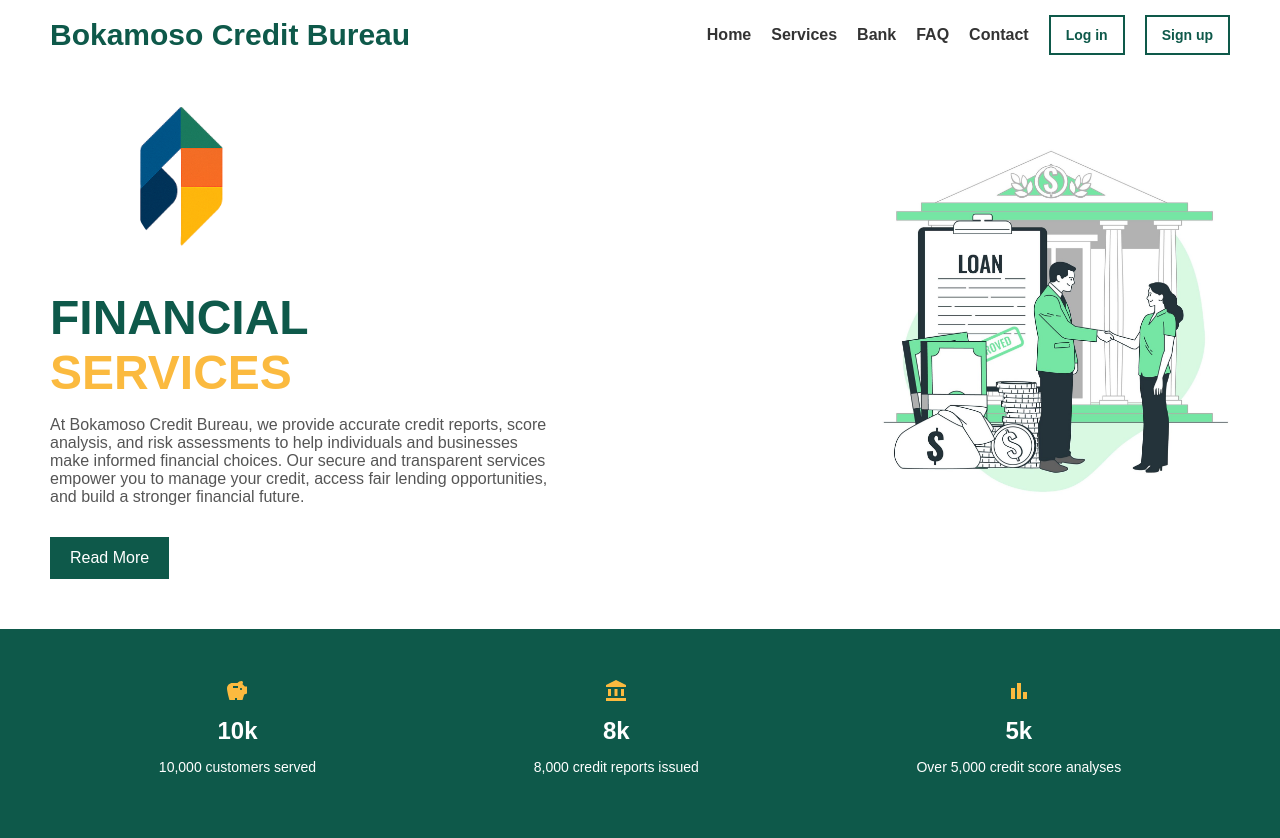
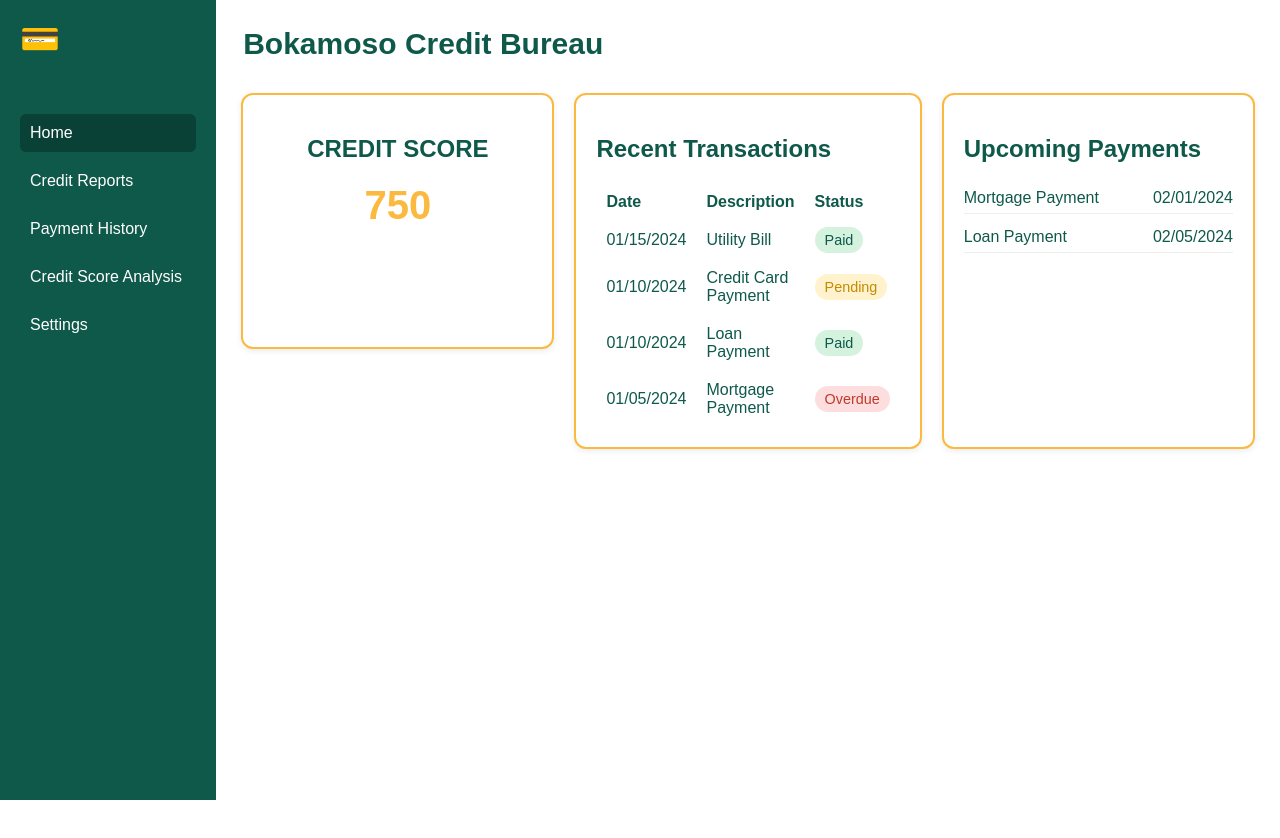
Before and after one commit to Thabo-Tlou/CREDIT-BUREAU-SYSTEM-GROUP-ASSIGNMENT, a React (Vite) app in the folder Credit-Bureau/: page / in a window 1280 px wide. After the commit the page ends 800 px from the top, so only its background shows below. Built offline with nearby package versions, Linux system fonts and the light colour scheme.

Commit message:
dashboard

```diff
--- a/Credit-Bureau/src/App.jsx
+++ b/Credit-Bureau/src/App.jsx
@@ -15,8 +15,8 @@ function App() {
       <Routes>
         <Route path="/ss" element={<Sign_up />} />{" "}
         {/* Adjusted to be the root */}
-        <Route path="/" element={<HomePage />} />{" "}
-        <Route path="/dashboard" element={<Dashboard />} />{" "}
+        <Route path="/homepage" element={<HomePage />} />{" "}
+        <Route path="/" element={<Dashboard />} />{" "}
         <Route path="/reports" element={<Reports />} />
         <Route path="/users" element={<Users />} />
         <Route path="/settings" element={<Settings />} />
--- a/Credit-Bureau/src/pages/Dashboard.jsx
+++ b/Credit-Bureau/src/pages/Dashboard.jsx
@@ -1,158 +1,75 @@
-import React from "react";
-import { Link } from "react-router-dom";
-import {
-  PieChart,
-  Pie,
-  Cell,
-  Tooltip,
-  ResponsiveContainer,
-  LineChart,
-  Line,
-  XAxis,
-  YAxis,
-  CartesianGrid,
-  Legend,
-} from "recharts";
-import "../styles/dashboard.css";
+import React from 'react';
+import '../styles/dashboard.css';
 
-const userStats = [
-  { name: "Excellent", value: 40, color: "#4CAF50" },
-  { name: "Good", value: 30, color: "#2196F3" },
-  { name: "Fair", value: 20, color: "#FFC107" },
-  { name: "Poor", value: 10, color: "#F44336" },
-];
+const LoanDashboard = () => {
+  const transactions = [
+    { date: '01/15/2024', description: 'Utility Bill', status: 'Paid' },
+    { date: '01/10/2024', description: 'Credit Card Payment', status: 'Pending' },
+    { date: '01/10/2024', description: 'Loan Payment', status: 'Paid' },
+    { date: '01/05/2024', description: 'Mortgage Payment', status: 'Overdue' },
+  ];
 
-const scoreTrends = [
-  { month: "Jan", score: 720 },
-  { month: "Feb", score: 690 },
-  { month: "Mar", score: 730 },
-  { month: "Apr", score: 710 },
-  { month: "May", score: 740 },
-  { month: "Jun", score: 750 },
-];
+  const upcomingPayments = [
+    { description: 'Mortgage Payment', dueDate: '02/01/2024' },
+    { description: 'Loan Payment', dueDate: '02/05/2024' },
+  ];
 
-// Imaginary user loan and payment transactions
-const userTransactions = [
-  {
-    user: "John Doe",
-    loanAmount: "$5,000",
-    lastPayment: "$1,000",
-    dueDate: "2025-04-01",
-  },
-  {
-    user: "Jane Smith",
-    loanAmount: "$3,500",
-    lastPayment: "$500",
-    dueDate: "2025-03-15",
-  },
-  {
-    user: "Samuel Lee",
-    loanAmount: "$7,000",
-    lastPayment: "$1,200",
-    dueDate: "2025-04-10",
-  },
-  {
-    user: "Emily Davis",
-    loanAmount: "$2,000",
-    lastPayment: "$200",
-    dueDate: "2025-05-01",
-  },
-];
-
-const Dashboard = () => {
   return (
-    <div className="dashboard">
+    <div className="dashboard-wrapper">
       <aside className="sidebar">
-        <h2>Bokamoso Credit Bureau</h2>
-        <ul>
-          <li>
-            <Link to="/">Dashboard</Link>
-          </li>
-          <li>
-            <Link to="/reports">Reports</Link>
-          </li>
-          <li>
-            <Link to="/users">Users</Link>
-          </li>
-          <li>
-            <Link to="/settings">Settings</Link>
-          </li>
-          <li>
-            <Link to="/">Logout</Link>
-          </li>
-        </ul>
+        <div className="logo">💳</div>
+        <nav>
+          <ul>
+            <li className="active">Home</li>
+            <li>Credit Reports</li>
+            <li>Payment History</li>
+            <li>Credit Score Analysis</li>
+            <li>Settings</li>
+          </ul>
+        </nav>
       </aside>
 
-      <main className="main-content">
-        <div className="overview">
-          <div className="card">
-            <h3>Total Users</h3>
-            <p>5,000</p>
-          </div>
-          <div className="card">
-            <h3>Total Reports Generated</h3>
-            <p>1,200</p>
-          </div>
-          <div className="card">
-            <h3>Average Credit Score</h3>
-            <p>720</p>
-          </div>
-        </div>
+      <main className="dashboard-main">
+        <header className="dashboard-header">
+          <h1 className = "BB">Bokamoso Credit Bureau</h1>
+        </header>
 
-        <div className="charts">
-          <div className="chart-card">
-            <h3>User Credit Score Distribution</h3>
-            <ResponsiveContainer width="100%" height={300}>
-              <PieChart>
-                <Pie
-                  data={userStats}
-                  dataKey="value"
-                  nameKey="name"
-                  outerRadius={100}
-                  innerRadius={50}
-                  paddingAngle={5}
-                >
-                  {userStats.map((entry, index) => (
-                    <Cell key={`cell-${index}`} fill={entry.color} />
-                  ))}
-                </Pie>
-                <Tooltip />
-              </PieChart>
-            </ResponsiveContainer>
+        <div className="dashboard-grid">
+          <div className="credit-score-card">
+            <h2>CREDIT SCORE</h2>
+            <div className="score-value">750</div>
           </div>
 
-          <div className="chart-card">
-            <h3>Credit Score Trends</h3>
-            <ResponsiveContainer width="100%" height={300}>
-              <LineChart data={scoreTrends}>
-                <CartesianGrid strokeDasharray="3 3" />
-                <XAxis dataKey="month" />
-                <YAxis />
-                <Tooltip />
-                <Legend />
-                <Line
-                  type="monotone"
-                  dataKey="score"
-                  stroke="#4CAF50"
-                  strokeWidth={2}
-                  dot={{ r: 4 }}
-                  activeDot={{ r: 6 }}
-                />
-              </LineChart>
-            </ResponsiveContainer>
+
+
+          <div className="transactions-card">
+            <h2>Recent Transactions</h2>
+            <table>
+              <thead>
+                <tr>
+                  <th>Date</th>
+                  <th>Description</th>
+                  <th>Status</th>
+                </tr>
+              </thead>
+              <tbody>
+                {transactions.map((t, index) => (
+                  <tr key={index}>
+                    <td>{t.date}</td>
+                    <td>{t.description}</td>
+                    <td><span className={`status ${t.status.toLowerCase()}`}>{t.status}</span></td>
+                  </tr>
+                ))}
+              </tbody>
+            </table>
           </div>
-        </div>
 
-        {/*Loan and Payment Transactions 8*/}
-        <div className="transactions">
-          <h3>Loan & Payment Transactions</h3>
-          <div className="transaction-list">
-            {userTransactions.map((transaction, index) => (
-              <div className="transaction-card" key={index}>
-                <h4>{transaction.user}</h4>
-                <p>Loan Amount: {transaction.loanAmount}</p>
-                <p>Last Payment: {transaction.lastPayment}</p>
-                <p>Next Due Date: {transaction.dueDate}</p>
+          <div className="upcoming-card">
+            <h2>Upcoming Payments</h2>
+            {upcomingPayments.map((p, index) => (
+              <div className="upcoming-item" key={index}>
+                <span>{p.description}</span>
+                <span>{p.dueDate}</span>
               </div>
             ))}
           </div>
@@ -162,4 +79,4 @@ const Dashboard = () => {
   );
 };
 
-export default Dashboard;
+export default LoanDashboard;
--- a/Credit-Bureau/src/styles/dashboard.css
+++ b/Credit-Bureau/src/styles/dashboard.css
@@ -1,8 +1,3 @@
-body {
-  margin: 0;
-  font-family: Arial, sans-serif;
-  background-color: #f0f4f7;
-}
 :root {
   --shadow-color: rgba(0, 0, 0, 0.182);
   --primary-color: #0e594a;
@@ -12,124 +7,161 @@ body {
   --input-bg-color: #cedbe97c;
   --white-color: #ffffff;
 }
-.dashboard {
+
+body {
+  margin: 0;
+  font-family: 'Segoe UI', sans-serif;
+  color: var(--primary-color);
+}
+
+.dashboard-wrapper {
   display: flex;
   height: 100vh;
 }
 
 .sidebar {
-  background-color: #ffffff;
-  color: #0b593f;
+  background-color: #0e594a;
+  color: white;
+  width: 220px;
   padding: 20px;
-  width: 250px;
   display: flex;
   flex-direction: column;
-  align-items: flex-start;
-  transition: all 0.3s ease;
-  text-decoration: none;
 }
 
-.sidebar h2 {
-  margin-bottom: 30px;
-  font-size: 1.5rem;
-  text-decoration: none;
+.logo {
+  font-size: 2rem;
+  margin-bottom: 40px;
 }
 
 .sidebar ul {
-  list-style-type: none;
+  list-style: none;
   padding: 0;
-  width: 100%;
-  text-decoration: none;
-  color: #0b593f;
 }
 
 .sidebar ul li {
-  margin: 15px 0;
   padding: 10px;
+  margin-bottom: 10px;
   cursor: pointer;
-  border-radius: 5px;
-  transition: background-color 0.3s;
-  text-decoration: none;
+  border-radius: 6px;
 }
 
+.sidebar ul li.active,
 .sidebar ul li:hover {
-  background-color: #0b593f;
-  color: #fbba3f;
+  background-color: #094136;
 }
 
-.main-content {
-  flex-grow: 1;
-  padding: 30px;
-  overflow-y: auto;
-  transition: all 0.3s ease;
+.dashboard-main {
+  background-color:var(--white-color);
+  padding:25px;
+  padding-bottom: 10px;
 }
 
-.overview {
-  display: flex;
-  justify-content: space-between;
-  margin-bottom: 30px;
+.BB {
+  margin: 0;
+  font-weight: bold;
+  font-size:30px;
 }
 
-.card {
-  background-color: #fbba3f;
-  padding: 15px;
-  border-radius: 10px;
-  text-align: center;
-  box-shadow: 0 0 15px rgba(0, 0, 0, 0.1);
-  width: 30%;
-  transition: transform 0.3s, box-shadow 0.3s;
-  color: #0b593f;
+.dashboard-header {
+  color: var(--primary-color);
+  padding: 2px;
 
-  margin-right: 10px;
 }
 
-.card:hover {
-  transform: translateY(-5px);
-  box-shadow: 0 0 20px rgba(0, 0, 0, 0.15);
+.dashboard-header input {
+  padding: 8px 10px;
+  border-radius: 8px;
+  border: 1px solid #ccc;
 }
 
-.charts {
-  display: flex;
+.profile-icon {
+  margin-left: 10px;
+  font-size: 1.5rem;
+}
+
+.dashboard-grid {
+  display: grid;
+  grid-template-columns: repeat(3, 1fr);
   gap: 20px;
   margin-top: 30px;
 }
 
-.chart-card {
-  background-color: white;
+.credit-score-card {
+  background-color: var(--white-color);
+  margin-bottom: 100px;
   padding: 20px;
-  border-radius: 10px;
-  box-shadow: 0 0 15px rgba(0, 0, 0, 0.1);
-  flex: 1;
-  transition: transform 0.3s, box-shadow 0.3s;
+  border-radius: 12px;
+  box-shadow: 0 2px 6px rgba(0,0,0,0.08);
 }
 
-.chart-card:hover {
-  transform: translateY(-5px);
-  box-shadow: 0 0 20px rgba(0, 0, 0, 0.15);
-}
-.transactions {
-  margin-top: 40px;
+.upcoming-card{
+  background-color: var(--white-color);
+  padding: 20px;
+  border-radius: 12px;
+  border: 2px solid #fbba3f;
+  box-shadow: 0 2px 6px rgba(0,0,0,0.08);
 }
 
-.transaction-list {
-  display: flex;
-  flex-direction: column;
+.transactions-card{
+  background-color: var(--white-color);
+  padding: 20px;
+  border-radius: 12px;
+  border: 2px solid #fbba3f;
+  box-shadow: 0 2px 6px rgba(0,0,0,0.08);
+}
+.credit-score-card {
+  border: 2px solid #fbba3f;
+  text-align: center;
 }
 
-.transaction-card {
-  background-color: #0b593f;
-  padding: 15px;
-  margin-bottom: 10px;
-  border-radius: 8px;
-  box-shadow: 0 4px 8px rgba(0, 0, 0, 0.1);
+.score-value {
+  font-size: 40px;
+  font-weight: bold;
+  color: var(--accent-color);
 }
 
-.transaction-card h4 {
-  margin-top: 0;
-  font-size: 18px;
+.transactions-card table {
+  width: 100%;
+  border-collapse: collapse;
+  margin-top: 10px;
 }
 
-.transaction-card p {
-  margin: 5px 0;
-  font-size: 14px;
+.transactions-card th,
+.transactions-card td {
+  text-align: left;
+  padding: 10px;
 }
+
+.status {
+  padding: 5px 10px;
+  border-radius: 15px;
+  font-size: 0.9rem;
+  font-weight: 500;
+}
+
+.status.paid {
+  background-color: #d4f2dd;
+  color: #0e594a;
+}
+
+.status.pending {
+  background-color: #fff2cc;
+  color: #c28b00;
+}
+
+.status.overdue {
+  background-color: #fddede;
+  color: #c0392b;
+}
+
+.upcoming-item {
+  display: flex;
+  justify-content: space-between;
+  margin: 8px 0;
+  padding: 6px 0;
+  border-bottom: 1px solid #eee;
+}
+
+h2{
+  color: var(--primary-color);
+}
```
